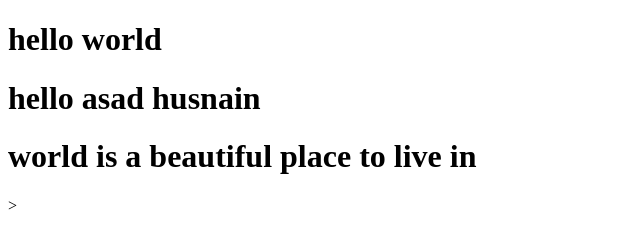
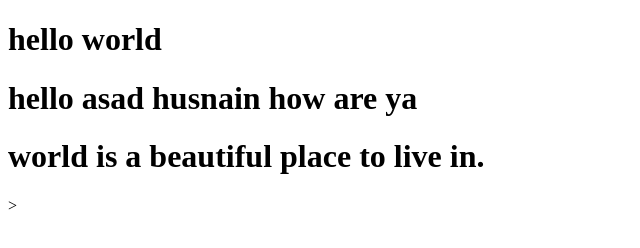
Before and after one commit to AxadHusnain/projextx01, a plain HTML site: page index.html in a window 1280 px wide. Shown: the whole page, without its empty margins (0-640 px from the left). Drawn offline with Linux system fonts and the light colour scheme.

Commit message:
Update index.html

```diff
--- a/index.html
+++ b/index.html
@@ -6,8 +6,8 @@
         <body>
             <div>
                 <H1>hello world</H1>
-                <H1>hello asad husnain </H1>
-                <H1>world is a beautiful place to live in  </H1>
+                <H1>hello asad husnain how are ya </H1>
+                <H1>world is a beautiful place to live in. </H1>
 
 
             </div>
```
